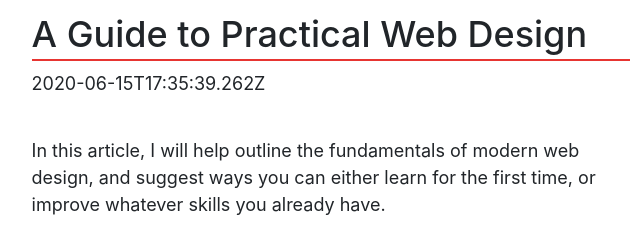
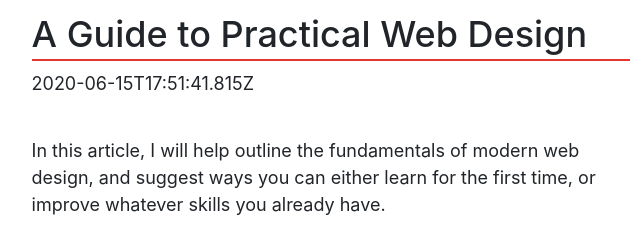
Before and after one commit to masayaShinoda/bread-podcast, a Gatsby site: page /blog/a-guide-to-practical-web-design in a window 1280 px wide. Shown: the part 150-383 px from the top of the page, 148-788 px from the left. Built offline with nearby package versions, Linux system fonts and the light colour scheme; Gatsby itself is replaced by a stand-in of ours.

Commit message:
Update Blog “a-guide-to-practical-web-design”

```diff
--- a/blog/a-guide-to-practical-web-design.md
+++ b/blog/a-guide-to-practical-web-design.md
@@ -1,6 +1,6 @@
 ---
 path: a-guide-to-practical-web-design
-date: 2020-06-15T17:35:39.262Z
+date: 2020-06-15T17:51:41.815Z
 title: A Guide to Practical Web Design
 featuredImage: https://images.unsplash.com/photo-1522542550221-31fd19575a2d?ixlib=rb-1.2.1&auto=format&fit=crop&w=1050&q=80
 ---
```
